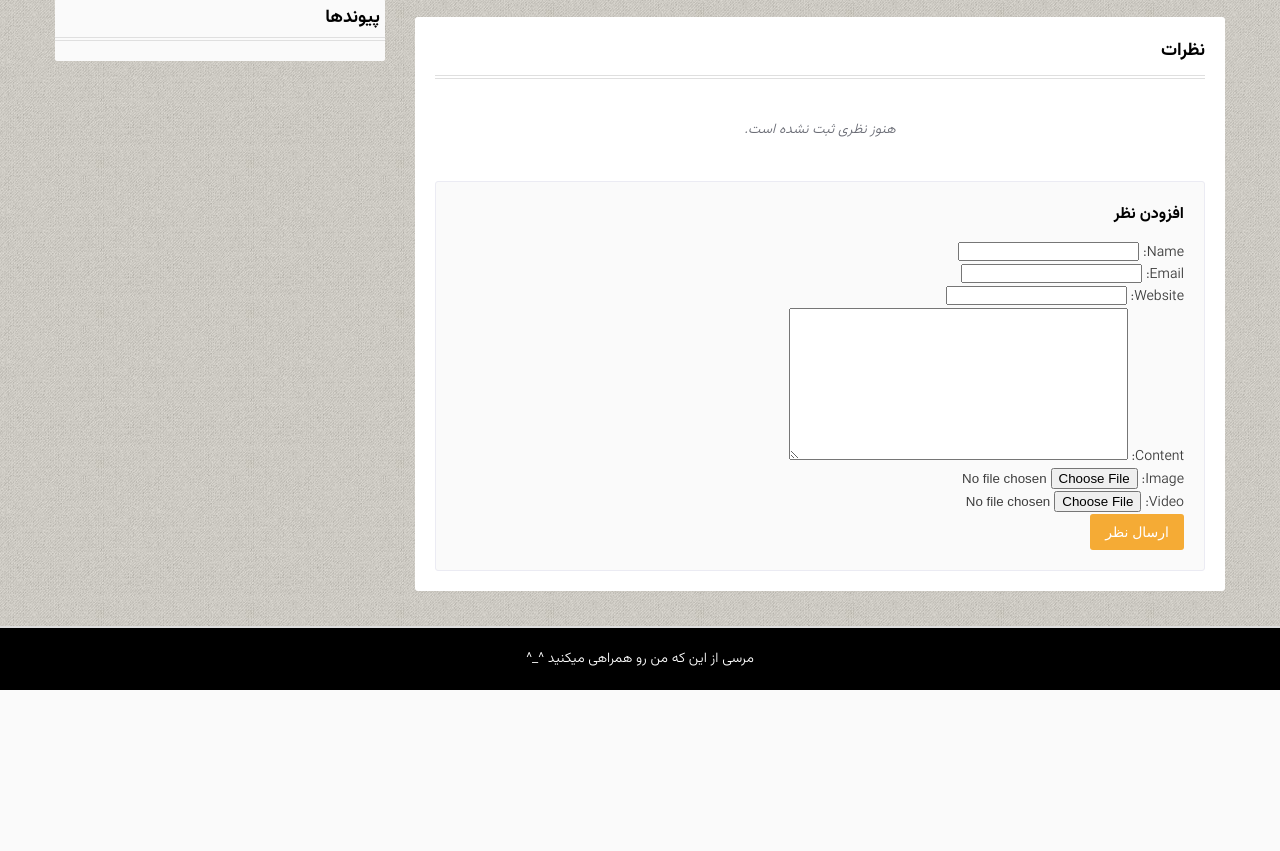
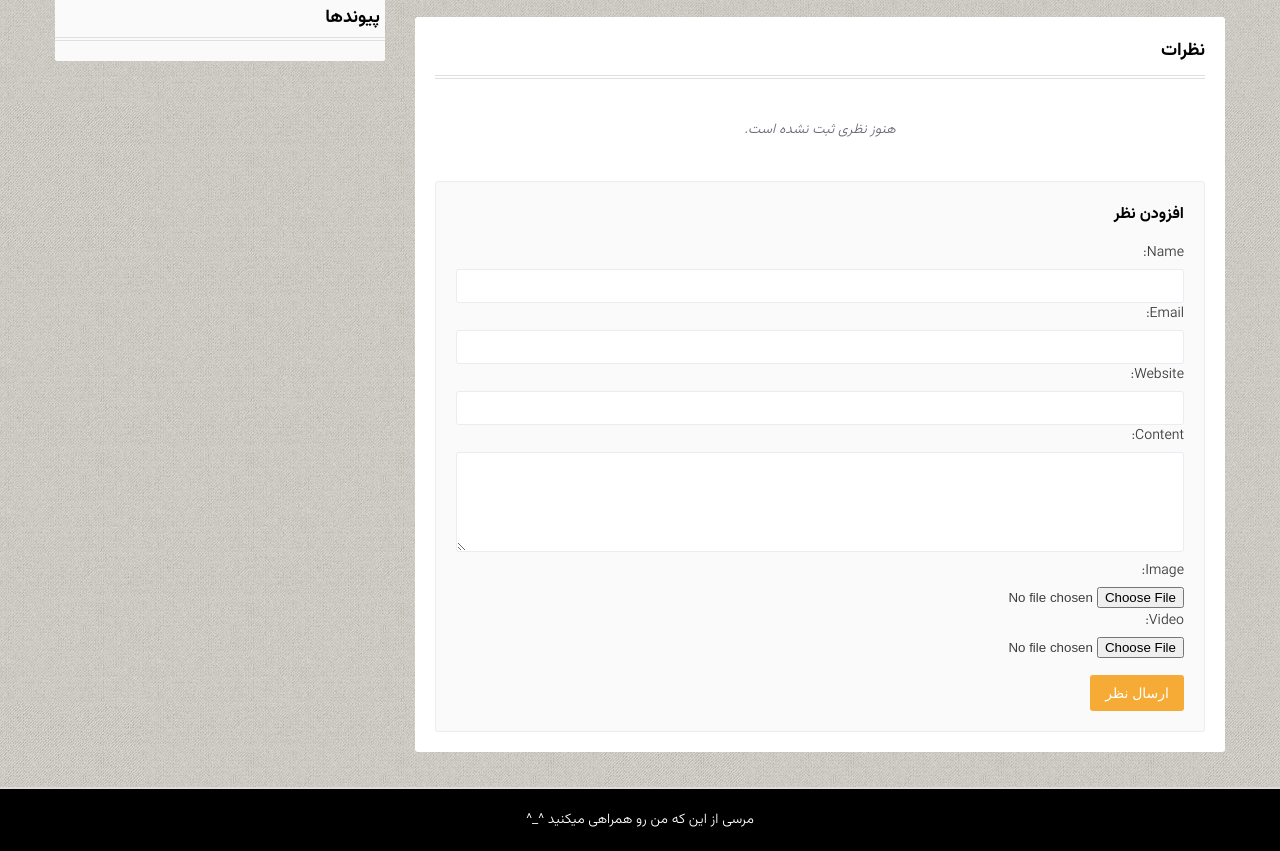
Before and after one commit to Bmnswry28/my-blog, a Django app: template templates/page.html in a window 1280 px wide. Shown: the part 496-1347 px from the top of the page. Before the commit the page ends 1186 px from the top, so only its background shows below. Run offline with Django 4.2, Linux system fonts and the light colour scheme; the template is opened without the code that fills it: values that come from a table or form of the project are taken from there, others are empty.

Commit message:
update css

```diff
--- a/static/css/style.css
+++ b/static/css/style.css
@@ -593,3 +593,54 @@ button[type="submit"]:hover {
         margin: 3px auto;
     }
 }
+/* استایل فرم نظر و پاسخ */
+.comment-form, .reply-form {
+    border: 1px solid #ebebf3;
+    border-radius: 3px;
+    padding: 20px;
+    background-color: #fafafa;
+    margin-top: 20px;
+}
+
+.comment-form h4, .reply-form h4 {
+    font-size: 16px;
+    color: #000;
+    margin-bottom: 15px;
+}
+
+.form-group {
+    margin-bottom: 15px;
+}
+
+.form-group label {
+    display: block;
+    margin-bottom: 5px;
+    color: #3e3e3e;
+}
+
+.form-group input[type="text"], .form-group input[type="email"], .form-group input[type="url"], .form-group textarea {
+    width: 100%;
+    padding: 8px;
+    border: 1px solid #ebebf3;
+    border-radius: 3px;
+    font-size: 14px;
+}
+
+.form-group textarea {
+    height: 100px;
+}
+
+button[type="submit"] {
+    background-color: #F5AB35;
+    color: #fff;
+    border: none;
+    padding: 10px 15px;
+    border-radius: 3px;
+    cursor: pointer;
+    font-size: 14px;
+    transition: background-color 0.3s;
+}
+
+button[type="submit"]:hover {
+    background-color: #D80;
+}
--- a/templates/page.html
+++ b/templates/page.html
@@ -131,8 +131,10 @@
         <div class="comment-form">
           <h4>افزودن نظر</h4>
           <form method="post" enctype="multipart/form-data">
+            <div class="form-group">
             {% csrf_token %}
             {{ form.as_p }}
+            </div>
             <button type="submit">ارسال نظر</button>
           </form>
         </div>
```
